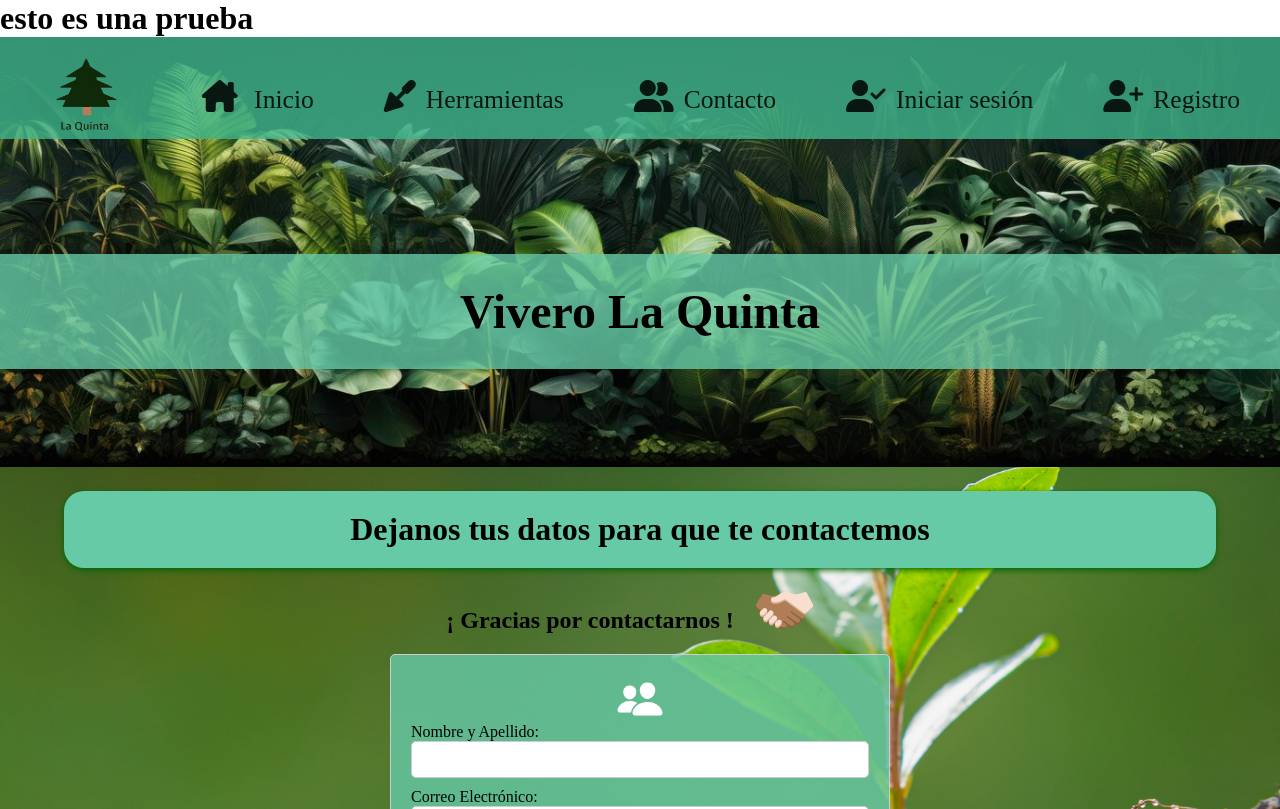
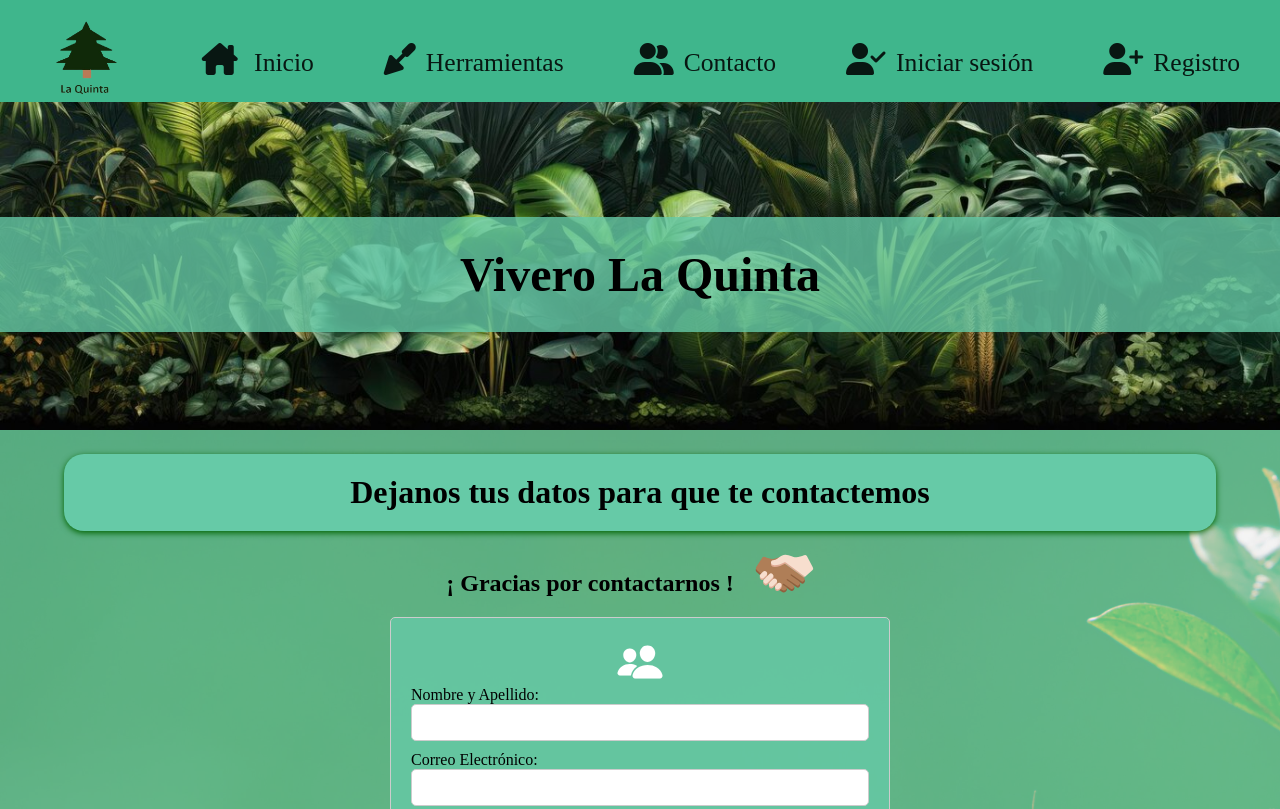
Before and after one commit to jcicka/proyectoIntegradorCaC, a plain HTML site: page contacto.html in a window 1280 px wide. Shown: the top 809 px of the page. Drawn offline with nearby package versions, Linux system fonts and the light colour scheme.

Commit message:
background_contacto+ ajustes varios

```diff
--- a/contacto.html
+++ b/contacto.html
@@ -13,12 +13,6 @@
 
 </head>
 <body>
-
-        <div class="prueba">
-            <h1 class="probando">esto es una prueba</h1>
-        </div>
-
-
 <!-- SECCION DEL MENU -->
 <section id="contenedor-contacto">
     <header id="encabezado">
@@ -31,7 +25,7 @@
                 <li class="item"><a href="./index.html"><i class="icon fa-solid fa-house-chimney"></i> Inicio</a></li>
                 <li class="item"><a href="./herramientas.html"><i class="icon fa-solid fa-trowel"></i>Herramientas</a></li>
                 <li class="item"><a href="./contacto.html"><i class="icon fa-solid fa-user-group"></i>Contacto</a></li>
-                <li class="item"><a href="#"><i class="icon fa-solid fa-user-check"></i>Iniciar sesión</a></li>
+                <li class="item"><a href="./login.html"><i class="icon fa-solid fa-user-check"></i>Iniciar sesión</a></li>
                 <li class="item"><a href="./registro.html"><i class="icon fa-solid fa-user-plus"></i>Registro</a></li>
             </ul>
         </nav>
--- a/css/master.css
+++ b/css/master.css
@@ -6,7 +6,7 @@
     --green-300: #A4DFCB;
     --green-400: #86D5B9;
     --green-500: #66CAA7;
-    --green-600: rgba(63, 182, 140, 0.31);
+    --green-600: rgba(63, 182, 140, 0.91);
     --green-700: #2F8869;
     --green-800: #205B46;
     --green-900: #102D23;
@@ -102,7 +102,10 @@ form {
     margin-left: auto;
     margin-right: auto;
     margin-top: 20px;
-
+}
+#registro input{
+    margin: 10px 0 ;
+    height: 40px;
 }
 .opcion_telefono{
     width: 50%;
@@ -125,8 +128,9 @@ form {
     left: 0;
     width: 100%;
     height: 100%;
-    background: url("../img/background_contacto.jpg") top;
+    background: url("../img/background_contacto.jpg"),var(--green-500) top;
     background-size: cover;
+    background-blend-mode: lighten;
     filter: ;
     z-index: -1;
 }
--- a/css/menu.css
+++ b/css/menu.css
@@ -5,9 +5,9 @@
     --green-100: #E1F4EE;
     --green-200: #C2EADC;
     --green-300: #A4DFCB;
-    --green-400: rgba(12, 140, 97, 0.75);
-    --green-500: rgba(115, 222, 185, 0.72);
-    --green-600: rgba(63, 182, 140, 0.8);
+    --green-400: #86D5B9;
+    --green-500: rgba(102, 202, 167, 0.73);
+    --green-600: #3FB68C;
     --green-700: #2F8869;
     --green-800: #205B46;
     --green-900: #102D23;
```
Also changed, not shown: registro.html (+2 -3 lines).
